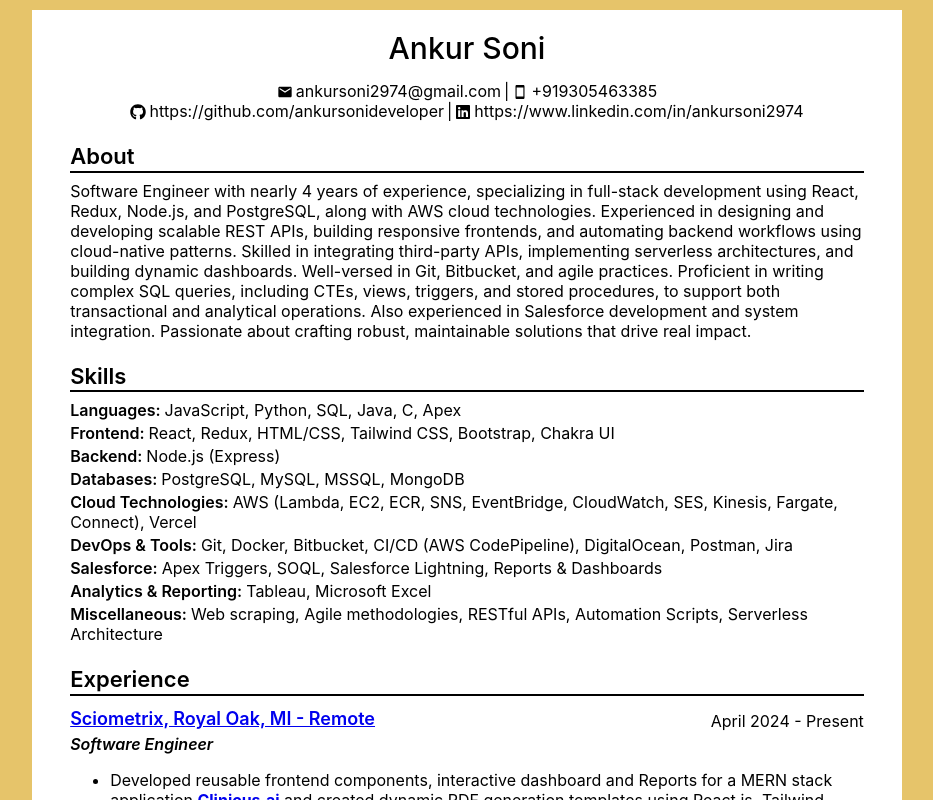
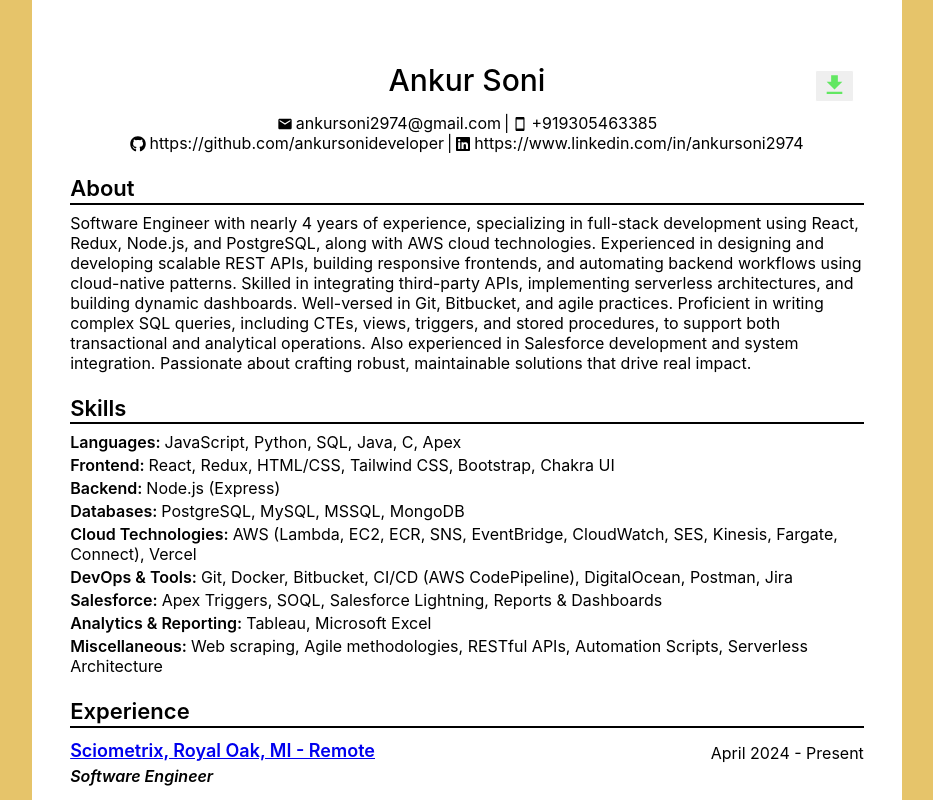
Before and after one commit to ankursonideveloper/resume, a React (Create React App) app in the folder resume/: page / in a window 1280 px wide. Shown: the top 800 px of the page, without its empty margins (173-1106 px from the left). Built offline with nearby package versions, Linux system fonts and the light colour scheme.

Commit message:
information modified

```diff
--- a/resume/src/Components/Resume.js
+++ b/resume/src/Components/Resume.js
@@ -22,11 +22,11 @@
 
   return (
     <div className="Resume" id="Resume">
-      {/* <div className="Download">
+      <div className="Download">
         <button onClick={downloadFile}>
           <IoMdDownload size={25} />
         </button>
-      </div> */}
+      </div>
       <Header>
         <Title titleName="Ankur Soni" />
         <Header1 />
--- a/resume/src/Information/Information.js
+++ b/resume/src/Information/Information.js
@@ -4,7 +4,7 @@
 import { FaLinkedin } from "react-icons/fa";
 
 export const Information = {
-  downloadLink: "https://drive.google.com/uc?export=download&id=1eRl9hioeFvQ1DEWPW5TayUfPrQQHpAlG",
+  downloadLink: "https://drive.google.com/uc?export=download&id=1bQwRYIZV5K548DejAfwGQGE5peiZBUKj",
   about: {
     summary:
       "Software Engineer with nearly 4 years of experience, specializing in full-stack development using React, Redux, Node.js, and PostgreSQL, along with AWS cloud technologies. Experienced in designing and developing scalable REST APIs, building responsive frontends, and automating backend workflows using cloud-native patterns. Skilled in integrating third-party APIs, implementing serverless architectures, and building dynamic dashboards. Well-versed in Git, Bitbucket, and agile practices. Proficient in writing complex SQL queries, including CTEs, views, triggers, and stored procedures, to support both transactional and analytical operations. Also experienced in Salesforce development and system integration. Passionate about crafting robust, maintainable solutions that drive real impact.",
```
Also changed, not shown: 2 other files (tests, documents, lock files or other folders).
